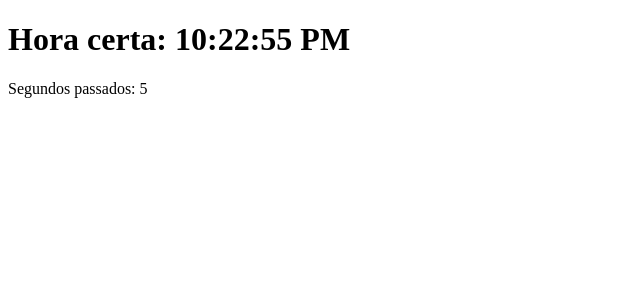
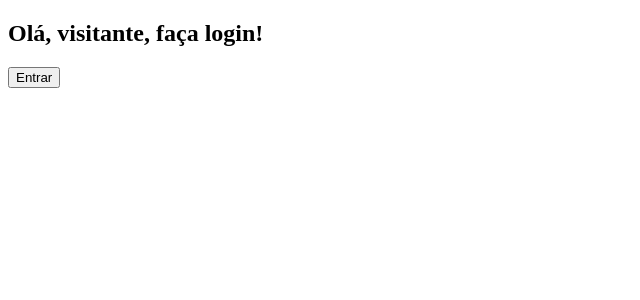
Before and after one commit to wendelgomesdev/reactJSWebEstudos, a React (Create React App) app in the folder primeiroapp/: page / in a window 1280 px wide. Shown: the top 300 px of the page, without its empty margins (0-640 px from the left). Built offline with nearby package versions, Linux system fonts and the light colour scheme.

Commit message:
renderização condicional

```diff
--- a/primeiroapp/src/App.js
+++ b/primeiroapp/src/App.js
@@ -1,13 +1,15 @@
 import EstudosComponents from './Components';
 import ComponentComState from './States';
 import CicloDeVida from './CicloDeVida';
+import RenderizacaoCondicional from './RenderizacaoCondicional'
 
 function App() {
   return (
     <div>
       {/* <EstudosComponents /> */}
       {/* <ComponentComState /> */}
-      <CicloDeVida />
+      {/* <CicloDeVida /> */}
+      <RenderizacaoCondicional />
     </div>
   )
 }
--- /dev/null
+++ b/primeiroapp/src/RenderizacaoCondicional.js
@@ -0,0 +1,40 @@
+import React, { Component } from "react";
+
+class RenderizacaoCondicional extends Component {
+    constructor(props){
+        super(props);
+        this.state = {
+            status: false
+        };
+
+        this.entrar = this.entrar.bind(this);
+        this.sair = this.sair.bind(this);
+    }
+
+    entrar(){
+        this.setState({status: true});
+    }
+
+    sair(){
+        this.setState({status: false});
+    }
+
+    render(){
+        return(
+            <div>
+                {this.state.status ?
+                    <div>
+                        <h2>Bem-vindo ao sistema</h2>
+                        <button onClick={this.sair}>Sair</button>
+                    </div> :
+                    <div>
+                        <h2>Olá, visitante, faça login!</h2>
+                        <button onClick={this.entrar}>Entrar</button>
+                    </div>
+                }
+            </div>
+        );
+    }
+}
+
+export default RenderizacaoCondicional
```
